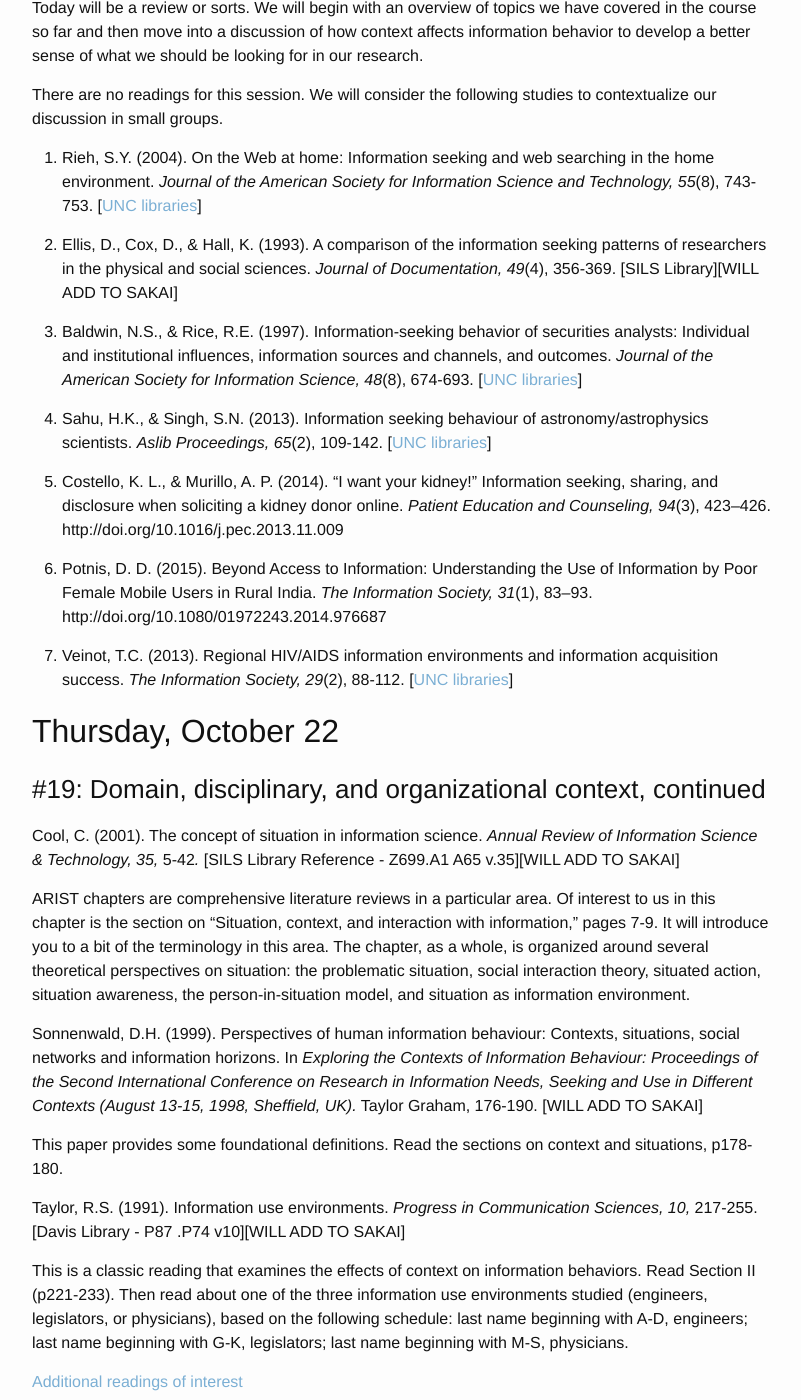
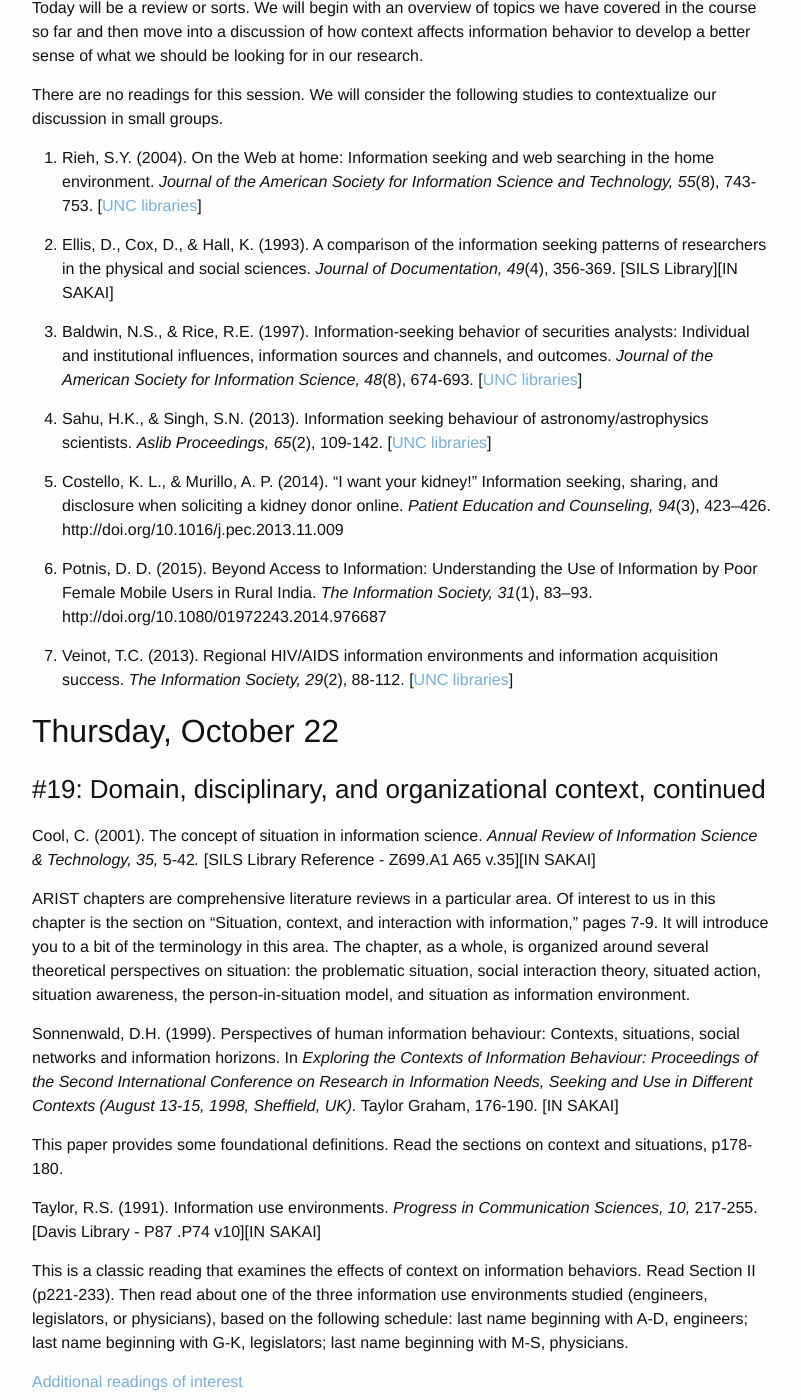
Before and after one commit to jdmar3/inls718, a Jekyll site: the page built from schedule/index.md, in a window 1280 px wide and 1400 px high, scrolled down 9687 px. Shown: the whole window, without its empty margins (238-1039 px from the left). Built offline with Jekyll 4.4.1, drawn with Linux system fonts in a browser that asks for light colours; Markdown is read by kramdown in place of the engine named in the settings.

Commit message:
update schedule

```diff
--- a/schedule/index.md
+++ b/schedule/index.md
@@ -522,7 +522,7 @@ libraries](http://libproxy.lib.unc.edu/login?url=http://dx.doi.org/10.1002/asi.2
 2. Ellis, D., Cox, D., & Hall, K. (1993). A comparison of the information
 seeking patterns of researchers in the physical and social sciences.
 *Journal of Documentation, 49*(4), 356-369. \[SILS Library\]<span
-class="amcc">\[WILL ADD TO SAKAI\]</span>
+class="amcc">\[IN SAKAI\]</span>
 
 3. Baldwin, N.S., & Rice, R.E. (1997). Information-seeking behavior of
 securities analysts: Individual and institutional influences,
@@ -550,8 +550,7 @@ libraries](http://libproxy.lib.unc.edu/login?url=http://dx.doi.org/10.1080/01972
 
 Cool, C. (2001). The concept of situation in information science.
 *Annual Review of Information Science & Technology, 35,* 5-42*.* \[SILS
-Library Reference - Z699.A1 A65 v.35\]<span class="amcc">\[WILL ADD TO
-SAKAI\]</span>
+Library Reference - Z699.A1 A65 v.35\]<span class="amcc">\[IN SAKAI\]</span>
 
 ARIST chapters are comprehensive literature reviews in a particular
 area. Of interest to us in this chapter is the section on "Situation,
@@ -567,15 +566,14 @@ Contexts, situations, social networks and information horizons. In
 *Exploring the Contexts of Information Behaviour: Proceedings of the
 Second International Conference on Research in Information Needs,
 Seeking and Use in Different Contexts (August 13-15, 1998, Sheffield,
-UK).* Taylor Graham, 176-190. <span class="amcc">\[WILL ADD TO
-SAKAI\]</span>
+UK).* Taylor Graham, 176-190. <span class="amcc">\[IN SAKAI\]</span>
 
 This paper provides some foundational definitions. Read the sections on
 context and situations, p178-180.
 
 Taylor, R.S. (1991). Information use environments. *Progress in
 Communication Sciences, 10,* 217-255. \[Davis Library - P87 .P74
-v10\]<span class="amcc">\[WILL ADD TO SAKAI\]</span>
+v10\]<span class="amcc">\[IN SAKAI\]</span>
 
 This is a classic reading that examines the effects of context on
 information behaviors. Read Section II (p221-233). Then read about one
```
